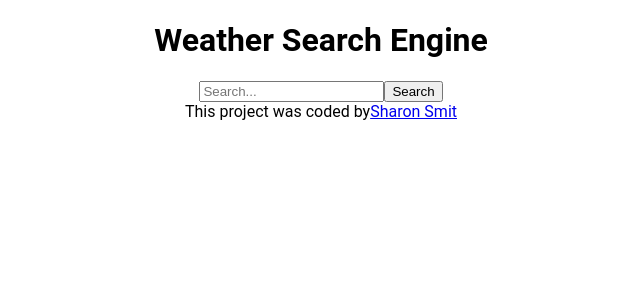
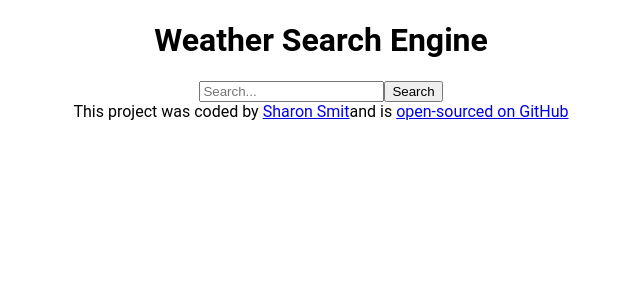
Before and after one commit to SharonSmit/react-weather-app, a React (Create React App) app: page / in a window 1280 px wide. Shown: the top 300 px of the page, without its empty margins (319-959 px from the left). Built offline with nearby package versions, Linux system fonts and the light colour scheme.

Commit message:
Adjusted the footer
Added link to personal site

```diff
--- a/src/index.js
+++ b/src/index.js
@@ -12,12 +12,16 @@ function App() {
         <Search />
       </div>
       <footer>
-        This project was coded by
+        This project was coded by{" "}
+        <a href="https://www.sharonsmit.com" target="blank">
+          Sharon Smit
+        </a>
+        and is{" "}
         <a
           href="https://github.com/SharonSmit/react-weather-app"
           target="blank"
         >
-          Sharon Smit
+          open-sourced on GitHub
         </a>
       </footer>
     </div>
```
